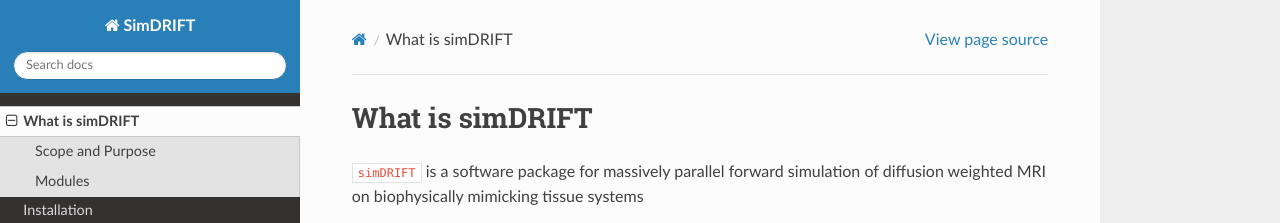
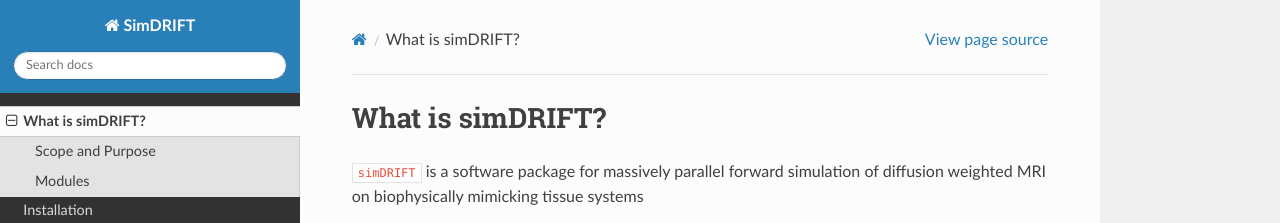
Before and after one commit to jacobblum/simDRIFT, a Sphinx documentation site: the page built from docs/source/introduction/index.rst, in a window 1280 px wide and 900 px high. Shown: the top 223 px of the window. Built offline with Sphinx 7.4.7 and the Read the Docs theme 2.0.0, drawn with Linux system fonts in a browser that asks for light colours.

```diff
--- a/docs/source/introduction/index.rst
+++ b/docs/source/introduction/index.rst
@@ -1,4 +1,4 @@
-What is simDRIFT
+What is simDRIFT?
 ===================
 ``simDRIFT`` is a software package for massively parallel forward simulation of diffusion weighted MRI on biophysically mimicking tissue systems
 
```
